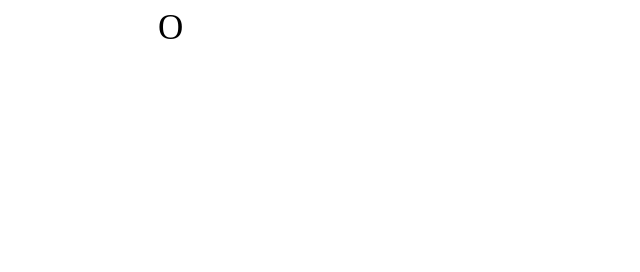
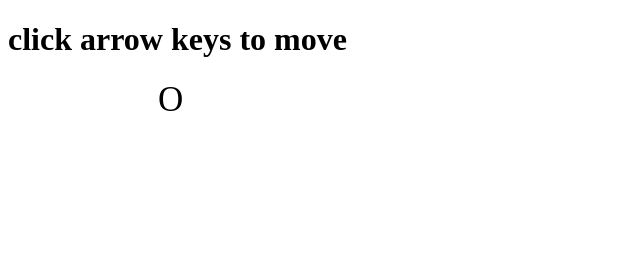
Before and after one commit to wiwum/random-tidbits, a plain HTML site: page movement thing/index.html in a window 1280 px wide. Shown: the whole page, without its empty margins (0-640 px from the left). Drawn offline with Linux system fonts and the light colour scheme.

Commit message:
Update index.html

```diff
--- a/movement thing/index.html
+++ b/movement thing/index.html
@@ -7,6 +7,7 @@
 </head>
 
 <body>
+  <H1>click arrow keys to move</H1>
   <thing>O</thing>
 </body>
 
```
